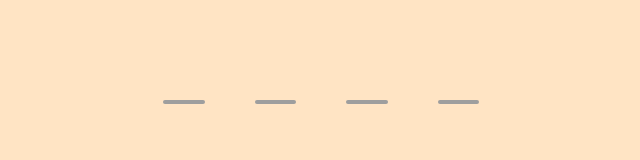
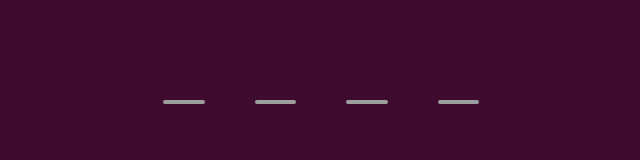
Before and after one commit to Gotla06/WMD, a plain HTML site: page pictures.html in a window 1280 px wide. Shown: the whole page, without its empty margins (45-685 px from the left). Drawn offline with Linux system fonts and the light colour scheme; grey boxes are pictures that could not be loaded.

Commit message:
commit changes

```diff
--- a/style.css
+++ b/style.css
@@ -1,5 +1,5 @@
 body {
-    background-color: bisque;
+    background-color: rgb(63, 11, 46);
 }
 
 .container {
```
